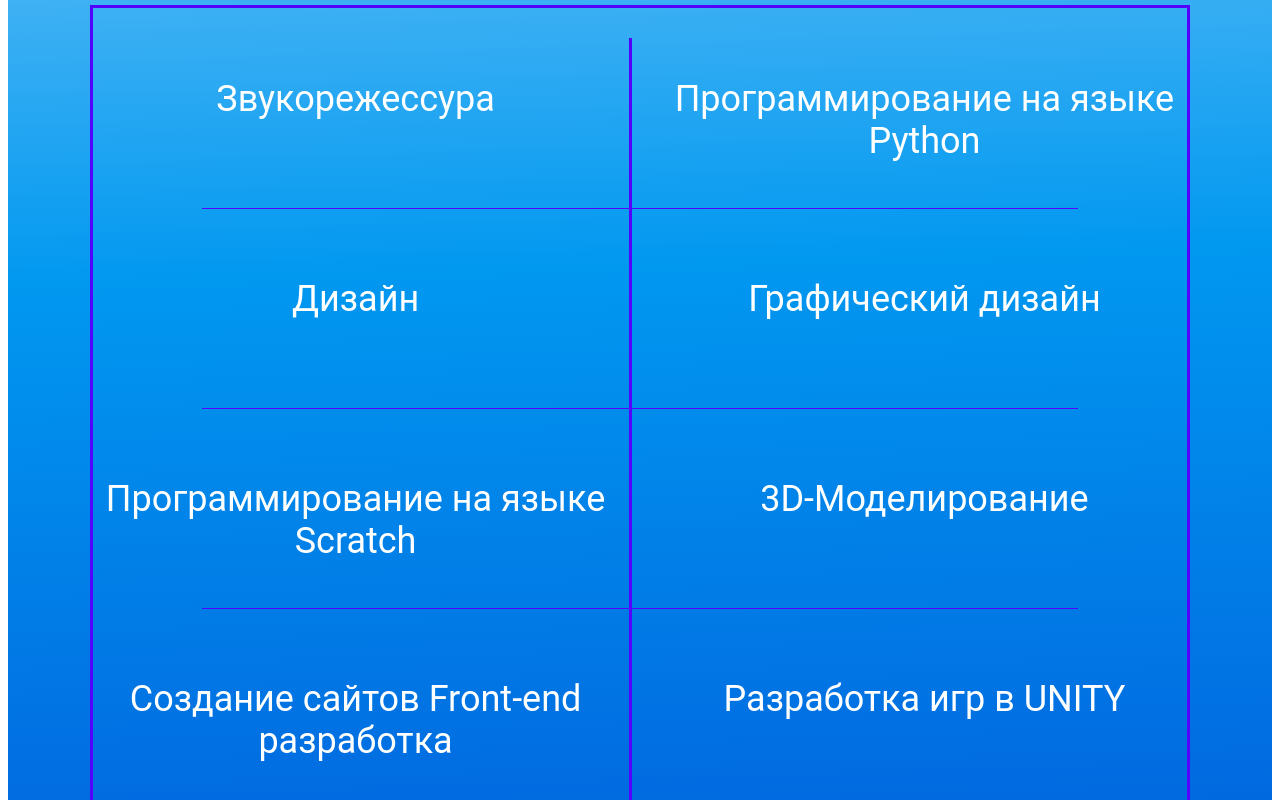
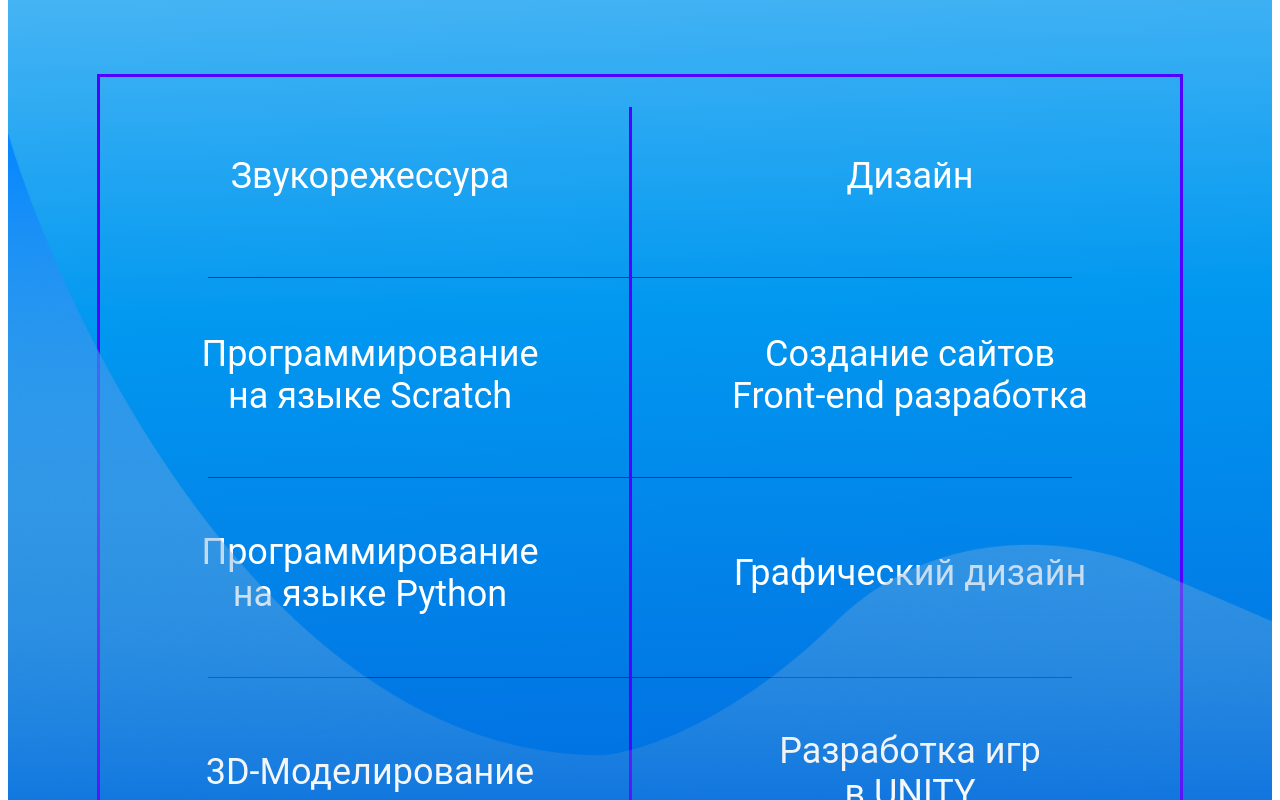
Before and after one commit to fedor11235/ChildrenKnow, a Vue app in the folder frontend/: page / in a window 1280 px wide. Shown: the part 1000-1800 px from the top of the page. Built offline with nearby package versions, Linux system fonts and the light colour scheme; a web font is replaced by a local one.

Commit message:
The course block has been updated

```diff
--- a/frontend/src/components/Face/VFace.vue
+++ b/frontend/src/components/Face/VFace.vue
@@ -18,7 +18,7 @@
 }
 
 .face__content {
-  margin-bottom: 72px;
+  margin-bottom: 50px;
 }
 
 .face__button {
--- a/frontend/src/components/ListOfCourses/VListOfCourses.vue
+++ b/frontend/src/components/ListOfCourses/VListOfCourses.vue
@@ -2,27 +2,38 @@
 .list-of-courses
   #list-of-courses__title.list-of-courses__title.html__title_white Наши курсы
   .list-of-courses__coutainer
-    .list-of-courses__column1
-      .list-of-courses__course.html__subtitle_white Звукорежессура
-      .list-of-courses__course.html__subtitle_white  Дизайн
-      .list-of-courses__course.html__subtitle_white  Программирование на языке Scratch
-      .list-of-courses__course.html__subtitle_white  Создание сайтов Front-end разработка
+    //- .list-of-courses__column1
+    .list-of-courses__course.html__subtitle_white
+      span Звукорежессура
+    .list-of-courses__course.html__subtitle_white
+      span Дизайн
+    .list-of-courses__course.html__subtitle_white
+      span Программирование<br>на языке Scratch
+    .list-of-courses__course.html__subtitle_white
+      span Создание сайтов<br>Front-end разработка
 
-    .list-of-courses__column2
-      .list-of-courses__course.html__subtitle_white  Программирование на языке Python
-      .list-of-courses__course.html__subtitle_white  Графический дизайн
-      .list-of-courses__course.html__subtitle_white  3D-Моделирование
-      .list-of-courses__course.html__subtitle_white  Разработка игр в UNITY
+    //- .list-of-courses__column2
+    .list-of-courses__course.html__subtitle_white
+      span Программирование<br>на языке Python
+    .list-of-courses__course.html__subtitle_white
+      span Графический дизайн
+    .list-of-courses__course.html__subtitle_white
+      span 3D-Моделирование
+    .list-of-courses__course.html__subtitle_white
+      span Разработка игр<br>в UNITY
+
     .list-of-courses__delimiter
     .list-of-courses__vertical-separation1
     .list-of-courses__vertical-separation2
     .list-of-courses__vertical-separation3
+  img.list-of-courses__img(src="static/Vector5.png")
 </template>
 
 
 <style>
 .list-of-courses {
   display: flex;
+  position: relative;
   flex-direction: column;
   align-items: center;
 }
@@ -33,34 +44,29 @@
 
 .list-of-courses__coutainer {
   position: relative;
-  margin-top: 100px;
-  width: 1100px;
+  display: grid;
+
+  grid-template-rows: 1fr 1fr 1fr 1fr;
+  grid-template-columns: 1fr 1fr;
+
+  margin:116px 50px 0;
   height: 800px;
   border: 3px solid #5200ff;
   box-sizing: border-box;
 }
 
-.list-of-courses__column1 {
-  position: absolute;
-  margin-top: 70px;
-  width: 48%;
-  left: 0;
-  text-align: center;
+
+.list-of-courses__course {
+  display: flex;
+  width: 540px;
+  cursor: pointer;
 }
 
-.list-of-courses__column2 {
-  position: absolute;
-  width: 48%;
-  margin-top: 70px;
-  right: 0;
+.list-of-courses__course span {
   text-align: center;
+  margin: auto;
 }
 
-.list-of-courses__course {
-  height: 200px;
-  color: #ffffff;
-  cursor: pointer;
-}
 
 .list-of-courses__delimiter {
   position: absolute;
@@ -101,4 +107,10 @@
   width: 80%;
   left: 10%;
 }
+
+.list-of-courses__img {
+  position: absolute;
+  width: 100%;
+  bottom: 0;
+}
 </style>
--- a/frontend/src/components/MainBlock/VMainBlock.vue
+++ b/frontend/src/components/MainBlock/VMainBlock.vue
@@ -17,6 +17,7 @@
 <style>
 .main-block {
   height: 2048px;
+  padding-top:75px;
   background: linear-gradient(
     358.17deg,
     #0150d7 1.49%,
```
Also changed, not shown: frontend/static/Vector5.png (added).
